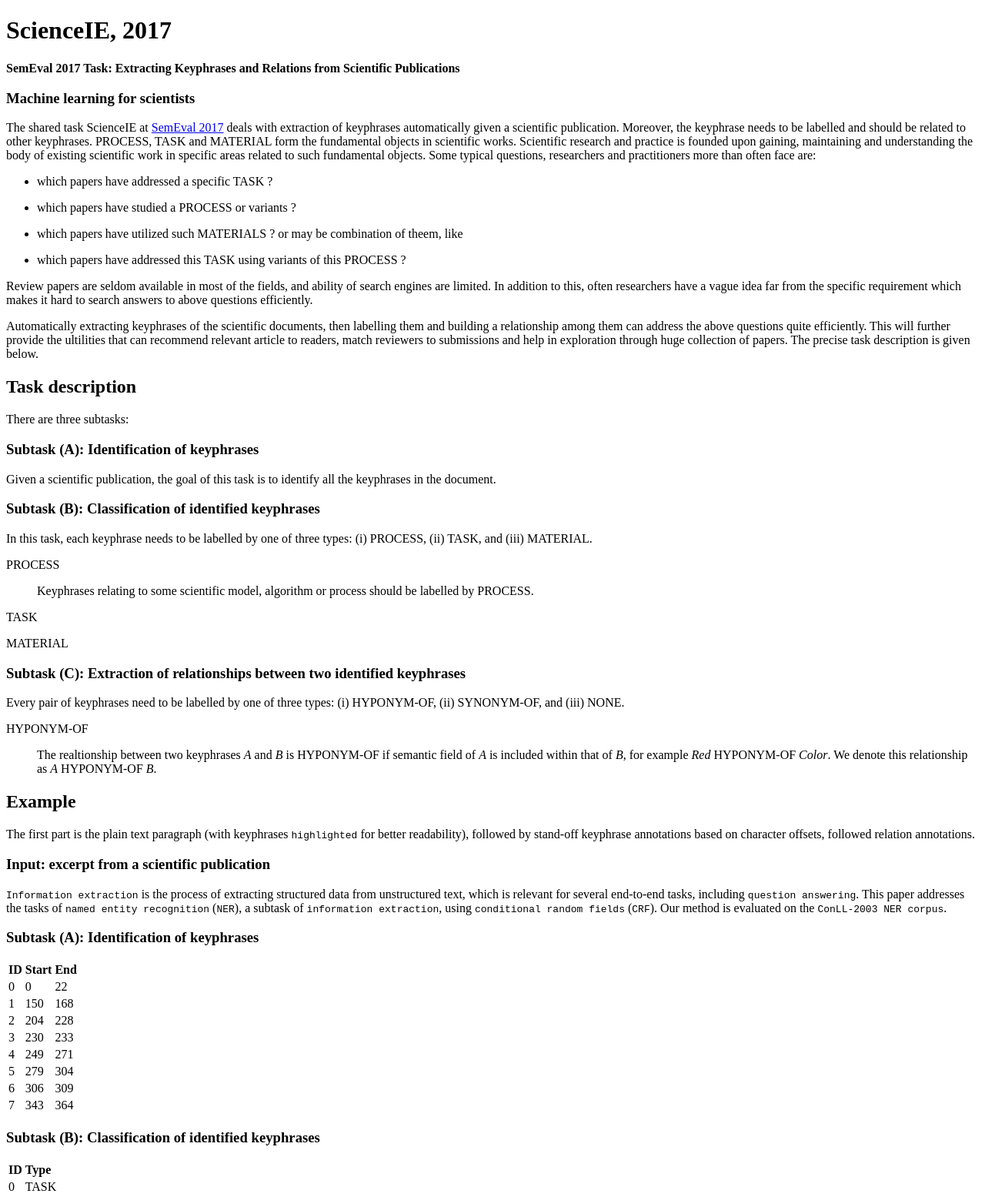
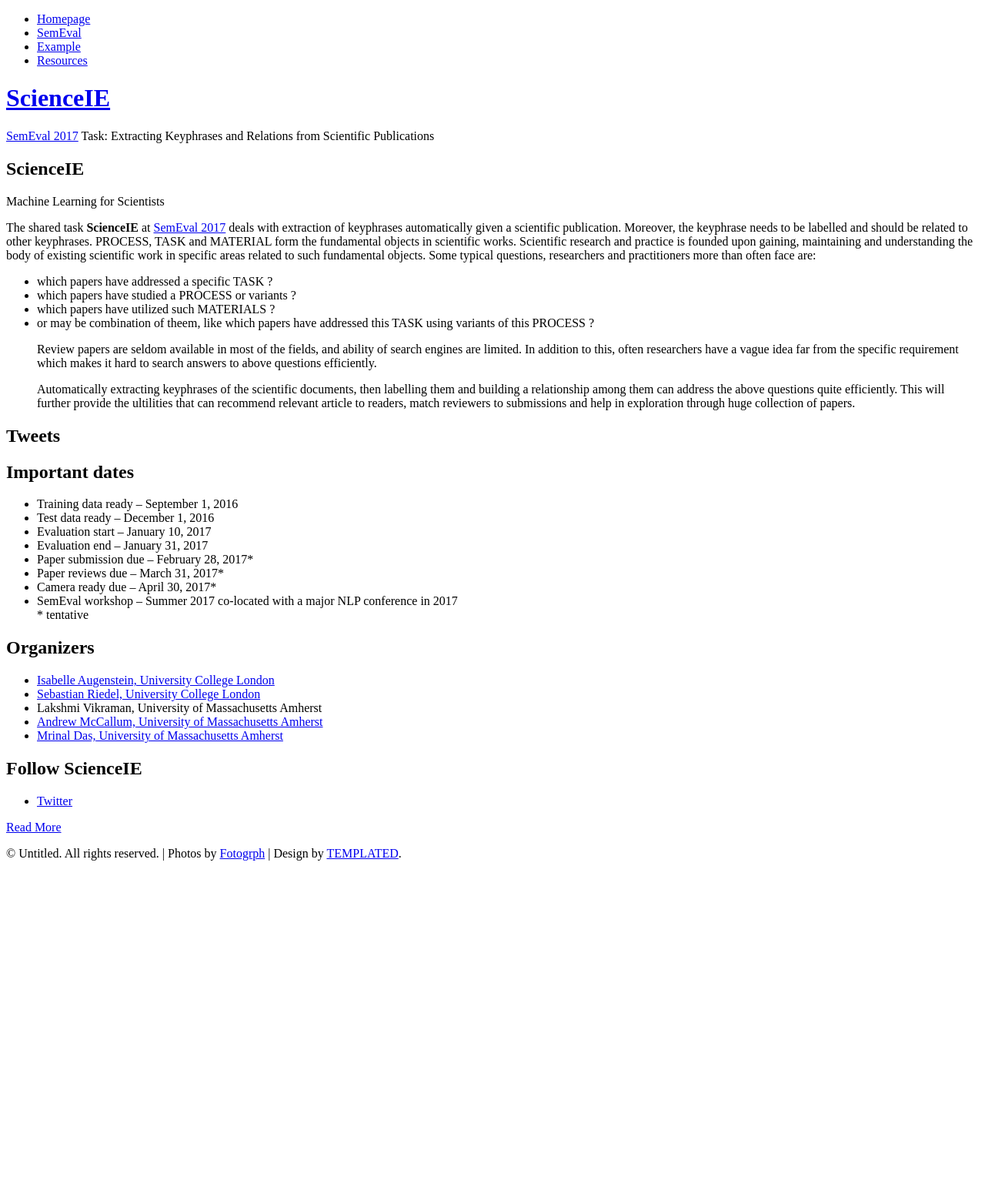
Before and after one commit to ScienceIE/scienceie.github.io, a plain HTML site: page index.html in a window 1280 px wide. Shown: the top 1555 px of the page at 77% size. After the commit the page ends 1134 px from the top, so only its background shows below. Drawn offline with Linux system fonts and the light colour scheme; a web font is replaced by a local one.

Commit message:
added style

```diff
--- a/index.html
+++ b/index.html
@@ -1,155 +1,140 @@
-<!DOCTYPE html PUBLIC "-//W3C//DTD XHTML 1.1//EN"
-  "http://www.w3.org/TR/xhtml11/DTD/xhtml11.dtd">
-<html xmlns="http://www.w3.org/1999/xhtml" xml:lang="en">
+<!DOCTYPE html PUBLIC "-//W3C//DTD XHTML 1.0 Strict//EN" "http://www.w3.org/TR/xhtml1/DTD/xhtml1-strict.dtd">
+<!--
+Design by TEMPLATED
+http://templated.co
+Released for free under the Creative Commons Attribution License
+
+Name       : GrassyGreen
+Description: A two-column, fixed-width design with dark color scheme.
+Version    : 1.0
+Released   : 20140310
+
+-->
+<html xmlns="http://www.w3.org/1999/xhtml">
 <head>
-<meta name="generator" content="jemdoc, see http://jemdoc.jaboc.net/" />
-<meta http-equiv="Content-Type" content="text/html;charset=utf-8" />
-<link rel="stylesheet" href="jemdoc.css" type="text/css" />
-<title>ScienceIE, 2017 </title>
+<meta http-equiv="Content-Type" content="text/html; charset=utf-8" />
+<title>ScienceIE</title>
+<meta name="keywords" content="" />
+<meta name="description" content="" />
+<link href="http://fonts.googleapis.com/css?family=Raleway:400,200,500,600,700,800,300" rel="stylesheet" />
+<link href="default.css" rel="stylesheet" type="text/css" media="all" />
+<link href="fonts.css" rel="stylesheet" type="text/css" media="all" />
+<!--[if IE 6]>
+<link href="default_ie6.css" rel="stylesheet" type="text/css" />
+<![endif]-->
 </head>
 <body>
-<div id="fwtitle">
-<div id="toptitle">
-<h1>ScienceIE, 2017 <br /></h1>
-<div id="subtitle"><b>SemEval 2017 Task: Extracting Keyphrases and Relations from Scientific Publications</b></div>
+<div id="wrapper">
+	<div id="menu-wrapper">
+		<div id="menu" class="container">
+			<ul>
+				<li class="current_page_item"><a href="#">Homepage</a></li>
+				<li><a href="#">SemEval</a></li>
+				<li><a href="#">Example</a></li>
+				<li><a href="#">Resources</a></li>
+			</ul>
+		</div>
+		<!-- end #menu -->
+	<div id="header-wrapper">
+		<div id="header" class="container">
+			<div id="logo">
+				<h1><a href="#">ScienceIE</a></h1>
+				<p>
+					<a href=http://alt.qcri.org/semeval2017>SemEval 2017</a>
+					Task: Extracting Keyphrases and Relations from Scientific Publications
+				</p>
+			</div>
+		</div>
+	</div>
+	</div>
+	<div id="banner"></div>
+	<div id="page" class="container">
+		<div id="content">
+			<div class="title">
+				<h2>ScienceIE</h2>
+				<span class="byline">Machine Learning for Scientists</span> </div>
+			<p>
+
+The shared task <strong>ScienceIE</strong> at <a href=http://alt.qcri.org/semeval2017>SemEval 2017</a> deals with extraction of keyphrases automatically given a scientific publication. Moreover, the keyphrase needs to be labelled and should be related to other keyphrases.
+PROCESS, TASK and MATERIAL form the fundamental objects in scientific works.
+Scientific research and practice is founded upon gaining, maintaining and understanding the body of existing scientific work in specific areas related to such fundamental objects. Some typical questions, researchers and practitioners more than often face are:
+<ul class="style2">
+<li> which papers have addressed a specific TASK ? </li>
+<li> which papers have studied a PROCESS or variants ? </li>
+<li> which papers have utilized such MATERIALS ? </li>
+<li>
+or may be combination of theem, like
+ which papers have addressed this TASK using variants of this PROCESS ? </li>
+</p>
+
+<p>
+Review papers are seldom available in most of the fields, and ability of search engines are limited. In addition to this, often researchers have a vague idea far from the specific requirement which makes it hard to search answers to above questions efficiently.
+</p>
+
+<p>
+Automatically extracting keyphrases of the scientific documents, then labelling them and building a relationship among them can address the above questions quite efficiently. This will further provide the ultilities that can recommend relevant article to readers, match reviewers to submissions and help in exploration through huge collection of papers.
+</p>
+
+		</div>
+		<div id="sidebar">
+			<div class="box2">
+				<div class="title">
+					<h2>Tweets</h2>
+				</div>
+
+			</div>
+		</div>
+	</div>
 </div>
+
+
+<div id="footer-wrapper">
+	<div id="footer" class="container">
+		<div id="box1">
+			<div class="title">
+				<h2>Important dates</h2>
+			</div>
+			<ul class="style1">
+				<li>Training data ready &ndash; September 1, 2016</li>
+<li>Test data ready &ndash; December 1, 2016</li>
+<li>Evaluation start &ndash; January 10, 2017</li>
+<li>Evaluation end &ndash; January 31, 2017</li>
+<li>Paper submission due &ndash; February 28, 2017*</li>
+<li>Paper reviews due &ndash; March 31, 2017*</li>
+<li>Camera ready due &ndash; April 30, 2017*</li>
+<li>SemEval workshop &ndash; Summer 2017 co-located with a major NLP conference in 2017<br />
+* tentative</li>
+			</ul>
+		</div>
+		<div id="box2">
+			<div class="title">
+				<h2>Organizers</h2>
+			</div>
+			<ul class="style1">
+				<li><a href="http://isabelleaugenstein.github.io/">Isabelle Augenstein, University College London</a></li>
+<li><a href="http://www.riedelcastro.org/">Sebastian Riedel, University College London</a></li>
+<li>Lakshmi Vikraman, University of Massachusetts Amherst</li>
+<li><a href="https://people.cs.umass.edu/~mccallum/">Andrew McCallum, University of Massachusetts Amherst</a></li>
+<li><a href="https://users.ics.aalto.fi/mrinal/">Mrinal Das, University of Massachusetts Amherst</a></li>
+			</ul>
+		</div>
+		<div id="box3">
+			<div class="title">
+				<h2>Follow ScienceIE</h2>
+			</div>
+			<ul class="contact">
+
+<li>
+<a href="https://twitter.com" class="icon icon-twitter" data-show-count="false"><span>Twitter</span></a>
+<script>!function(d,s,id){var js,fjs=d.getElementsByTagName(s)[0],p=/^http:/.test(d.location)?'http':'https';if(!d.getElementById(id)){js=d.createElement(s);js.id=id;js.src=p+'://platform.twitter.com/widgets.js';fjs.parentNode.insertBefore(js,fjs);}}(document, 'script', 'twitter-wjs');</script>
+</li>
+			</ul>
+				<a href="#" class="button">Read More</a> </div>
+		</div>
+	</div>
 </div>
-<div id="layout-content">
-<h3>Machine learning for scientists</h3>
-<p>The shared task ScienceIE at <a href="http://alt.qcri.org/semeval2017">SemEval 2017</a> deals with extraction of keyphrases automatically given a scientific publication. Moreover, the keyphrase needs to be labelled and should be related to other keyphrases.
-PROCESS, TASK and MATERIAL form the fundamental objects in scientific works.
-Scientific research and practice is founded upon gaining, maintaining and understanding the body of existing scientific work in specific areas related to such fundamental objects. Some typical questions, researchers and practitioners more than often face are: </p>
-<ul>
-<li><p>which papers have addressed a specific TASK ?</p>
-</li>
-<li><p>which papers have studied a PROCESS or variants ?</p>
-</li>
-<li><p>which papers have utilized such MATERIALS ?
-or may be combination of theem, like</p>
-</li>
-<li><p>which papers have addressed this TASK using variants of this PROCESS ?</p>
-</li>
-</ul>
-<p>Review papers are seldom available in most of the fields, and ability of search engines are limited. In addition to this, often researchers have a vague idea far from the specific requirement which makes it hard to search answers to above questions efficiently. </p>
-<p>Automatically extracting keyphrases of the scientific documents, then labelling them and building a relationship among them can address the above questions quite efficiently. This will further provide the ultilities that can recommend relevant article to readers, match reviewers to submissions and help in exploration through huge collection of papers. The precise task description is given below.</p>
-<h2>Task description</h2>
-<p>There are three subtasks:</p>
-<h3>Subtask (A): Identification of keyphrases</h3>
-<p>Given a scientific publication, the goal of this task is to identify all the keyphrases in the document. </p>
-<h3>Subtask (B): Classification of identified keyphrases</h3>
-<p>In this task, each keyphrase needs to be labelled by one of three types: (i) PROCESS, (ii) TASK, and (iii) MATERIAL.</p>
-<dl>
-<dt>PROCESS</dt>
-<dd><p>
-Keyphrases relating to some scientific model, algorithm or process should be labelled by PROCESS.</p></dd>
-</dl>
-<dl>
-<dt>TASK</dt>
-<dd><p></p></dd>
-</dl>
-<dl>
-<dt>MATERIAL</dt>
-<dd><p></p></dd>
-</dl>
-<h3>Subtask (C): Extraction of relationships between two identified keyphrases</h3>
-<p>Every pair of keyphrases need to be labelled by one of three types: (i) HYPONYM-OF, (ii) SYNONYM-OF, and (iii) NONE.</p>
-<dl>
-<dt>HYPONYM-OF</dt>
-<dd><p>
-The realtionship between two keyphrases <i>A</i> and <i>B</i> is HYPONYM-OF if semantic field of <i>A</i> is included within that of <i>B</i>, for example <i>Red</i> HYPONYM-OF <i>Color</i>. We denote this relationship as <i>A</i> HYPONYM-OF <i>B</i>.</p></dd>
-</dl>
-<h2>Example </h2>
-<p>The first part is the plain text paragraph (with keyphrases <tt>highlighted</tt> for better readability), followed by stand-off keyphrase annotations based on character offsets, followed relation annotations.</p>
-<h3>Input: excerpt from a scientific publication</h3>
-<p><tt>Information extraction</tt> is the process of extracting structured data from unstructured text, which is relevant for several end-to-end tasks, including <tt>question answering</tt>. This paper addresses the tasks of <tt>named entity recognition</tt> (<tt>NER</tt>), a subtask of <tt>information extraction</tt>, using <tt>conditional random fields</tt> (<tt>CRF</tt>). Our method is evaluated on the <tt>ConLL-2003 NER corpus</tt>. </p>
-<h3>Subtask (A): Identification of keyphrases</h3>
-<table id="TABLENAME">
-<tr class="r1"><td class="c1"><b>ID</b> </td><td class="c2"> <b>Start</b> </td><td class="c3"> <b>End</b> </td></tr>
-<tr class="r2"><td class="c1">0 </td><td class="c2"> 0 </td><td class="c3"> 22 </td></tr>
-<tr class="r3"><td class="c1">1 </td><td class="c2">150 </td><td class="c3"> 168 </td></tr>
-<tr class="r4"><td class="c1">2 </td><td class="c2">204 </td><td class="c3"> 228 </td></tr>
-<tr class="r5"><td class="c1">3 </td><td class="c2"> 230 </td><td class="c3"> 233 </td></tr>
-<tr class="r6"><td class="c1">4 </td><td class="c2"> 249 </td><td class="c3"> 271 </td></tr>
-<tr class="r7"><td class="c1">5 </td><td class="c2"> 279 </td><td class="c3"> 304 </td></tr>
-<tr class="r8"><td class="c1">6 </td><td class="c2"> 306 </td><td class="c3"> 309 </td></tr>
-<tr class="r9"><td class="c1">7 </td><td class="c2"> 343 </td><td class="c3"> 364
-</td></tr></table>
-<h3>Subtask (B): Classification of identified keyphrases</h3>
-<table id="TABLENAME">
-<tr class="r1"><td class="c1"><b>ID</b> </td><td class="c2"> <b>Type</b>  </td></tr>
-<tr class="r2"><td class="c1">0 </td><td class="c2"> TASK </td></tr>
-<tr class="r3"><td class="c1">1 </td><td class="c2"> TASK </td></tr>
-<tr class="r4"><td class="c1">2 </td><td class="c2"> TASK  </td></tr>
-<tr class="r5"><td class="c1">3 </td><td class="c2"> TASK  </td></tr>
-<tr class="r6"><td class="c1">4 </td><td class="c2"> TASK </td></tr>
-<tr class="r7"><td class="c1">5 </td><td class="c2"> PROCESS  </td></tr>
-<tr class="r8"><td class="c1">6 </td><td class="c2"> PROCESS  </td></tr>
-<tr class="r9"><td class="c1">7 </td><td class="c2"> MATERIAL
-</td></tr></table>
-<h3>Subtask (C): Extraction of relationship between two identified keyphrases</h3>
-<table id="TABLENAME">
-<tr class="r1"><td class="c1"><b>ID1</b> </td><td class="c2"> <b>ID2</b> </td><td class="c3"> <b>Type</b> </td></tr>
-<tr class="r2"><td class="c1">2 </td><td class="c2"> 0 </td><td class="c3"> HYPONYM-OF </td></tr>
-<tr class="r3"><td class="c1">2 </td><td class="c2"> 3 </td><td class="c3"> SYNONYM-OF </td></tr>
-<tr class="r4"><td class="c1">5 </td><td class="c2"> 6 </td><td class="c3"> SYNONYM-OF
-</td></tr></table>
-<h2>Resources</h2>
-<h3>Corpus description</h3>
-<p>A corpus for the task will be built from <a href="http://www.sciencedirect.com">ScienceDirect</a> open access publications and will be available freely for participants, without the need to sign a copyright agreement.
-Publications will be provided in plain text. 500 journal articles evenly distributed among the domains Computer Science, Material Sciences and Physics will be sampled.
-The training data part of the corpus will consist of 350 documents, 50 will be kept for development and 100 for testing. This is similar to the pilot task, for which 144 articles were used for training, 40 for development and for 100 testing.</p>
-<h3>Simple baselines</h3>
-<p>We will provide simple baselines.</p>
-<h3>Downloads</h3>
-<h2>Evaluation scheme</h2>
-<h3>Scenarios</h3>
-<p>There will be three evaluation scenarios:</p>
-<ol>
-<li><p>Only plain text is given (Subtasks A, B, C)</p>
-</li>
-<li><p>Plain text with manually annotated keyphrase boundaries are given (Subtasks B, C)</p>
-</li>
-<li><p>Plain text with manually annotated keyphrases and their types are given (Subtask C)</p>
-</li>
-</ol>
-<h3>Metrics</h3>
-<p>The output of systems is matched exactly against the gold standard. The traditionally used metrics of precision, recall and F1-score are computed and the micro-average of those metrics across publications of the three genres are calculated. These metrics are calculated for Subtasks A, B and C.</p>
-<h2>System submission</h2>
-<h2>Organization</h2>
-<p>Please subscribe to (<tt>group ?</tt>) for announcements, discussion and questions. See the schedule for important dates. </p>
-<h3>Schedule</h3>
-<ul>
-<li><p>Training data ready &ndash; September 1, 2016</p>
-</li>
-<li><p>Test data ready &ndash; December 1, 2016</p>
-</li>
-<li><p>Evaluation start &ndash; January 10, 2017</p>
-</li>
-<li><p>Evaluation end &ndash; January 31, 2017</p>
-</li>
-<li><p>Paper submission due &ndash; February 28, 2017*</p>
-</li>
-<li><p>Paper reviews due &ndash; March 31, 2017*</p>
-</li>
-<li><p>Camera ready due &ndash; April 30, 2017*</p>
-</li>
-<li><p>SemEval workshop &ndash; Summer 2017 co-located with a major NLP conference in 2017<br />
-* tentative</p>
-</li>
-</ul>
-<h3>Organizers</h3>
-<ul>
-<li><p><a href="http://isabelleaugenstein.github.io/">Isabelle Augenstein, University College London</a></p>
-</li>
-<li><p><a href="http://www.riedelcastro.org/">Sebastian Riedel, University College London</a></p>
-</li>
-<li><p>Lakshmi Vikraman, University of Massachusetts Amherst</p>
-</li>
-<li><p><a href="https://people.cs.umass.edu/~mccallum/">Andrew McCallum, University of Massachusetts Amherst</a></p>
-</li>
-<li><p><a href="https://users.ics.aalto.fi/mrinal/">Mrinal Das, University of Massachusetts Amherst</a></p>
-</li>
-</ul>
+<div id="copyright" class="container">
+	<p>&copy; Untitled. All rights reserved. | Photos by <a href="http://fotogrph.com/">Fotogrph</a> | Design by <a href="http://templated.co" rel="nofollow">TEMPLATED</a>.</p>
 </div>
 </body>
 </html>
```
